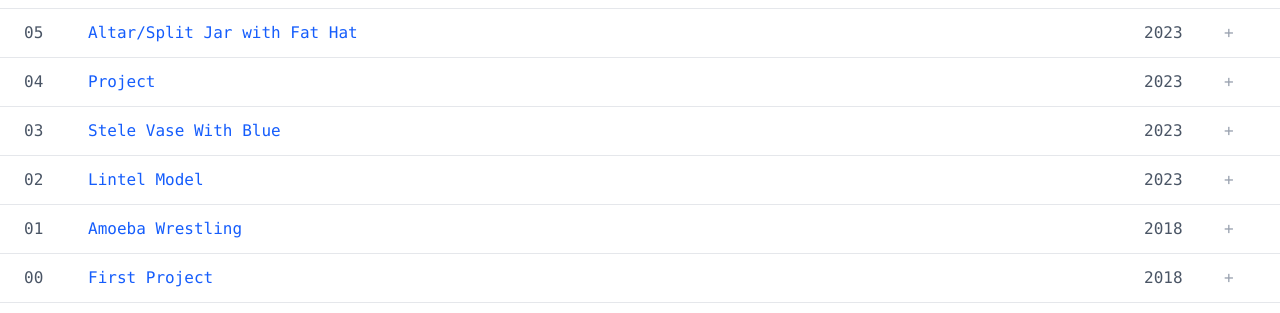
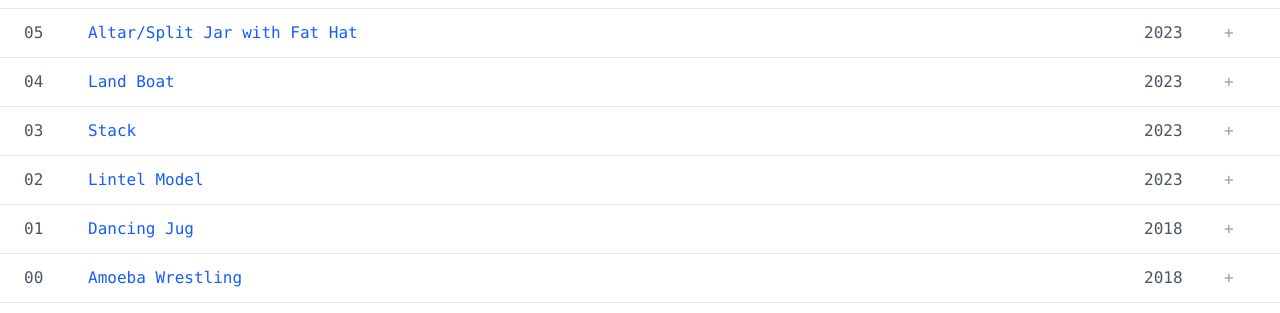
Before and after one commit to admacutts/adam-website, a React (Vite) app: page / in a window 1280 px wide. Shown: the part 639-952 px from the top of the page. Built offline with nearby package versions, Linux system fonts and the light colour scheme.

Commit message:
Fix base path for GitHub Pages deployment

```diff
--- a/src/pages/Index.tsx
+++ b/src/pages/Index.tsx
@@ -98,7 +98,7 @@ const artworks: Artwork[] = [
     year: "2024",
     medium: "earthenware, terra sigillata, soda ash based laundry detergent",
     description: "container with a three part lid, made entirely from 2mm clay sheets.",
-    images: [project7Image1, project7Image2, project7Image3, project7Image4, project7Image5]
+    images: [project7Image1, project7Image2, project7Image5, project7Image4,]
   },
   {
     id: "6",
@@ -121,7 +121,7 @@ const artworks: Artwork[] = [
   {
     id: "4",
     number: "04",
-    title: "Project",
+    title: "Land Boat",
     year: "2023",
     medium: "earthenware",
     description: "Description of project four.",
@@ -130,7 +130,7 @@ const artworks: Artwork[] = [
   {
     id: "3",
     number: "03",
-    title: "Stele Vase With Blue",
+    title: "Stack",
     year: "2023",
     medium: "earthenware, glaze",
     description: "Description of project three.",
@@ -149,7 +149,7 @@ const artworks: Artwork[] = [
   {
     id: "1",
     number: "01",
-    title: "Amoeba Wrestling",
+    title: "Dancing Jug",
     year: "2018",
     medium: "various stoneware and glaze works",
     description: "with Noah Tavlin",
@@ -158,7 +158,7 @@ const artworks: Artwork[] = [
   {
     id: "0",
     number: "00",
-    title: "First Project",
+    title: "Amoeba Wrestling",
     year: "2018",
     medium: "Stoneware, oxides, glaze",
     description: "Your oldest project description goes here. This appears at the bottom of the list.",
--- a/vite.config.ts
+++ b/vite.config.ts
@@ -3,7 +3,7 @@ import react from "@vitejs/plugin-react";
 
 // https://vite.dev/config/
 export default defineConfig({
-  base: '/adam-website/',  // Add this line - use your actual repo name
+  base: process.env.NODE_ENV === 'production' ? '/adam-website/' : '/',
   clearScreen: false,
   plugins: [
     react(),
```
